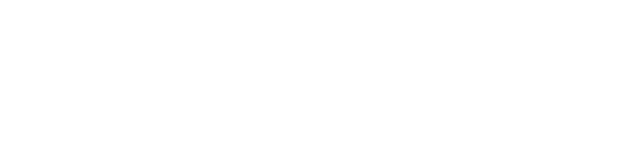
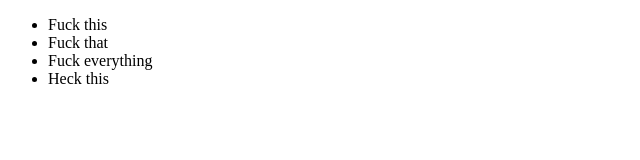
Before and after one commit to samascher/test-merge, a plain HTML site: page index.html in a window 1280 px wide. Shown: the whole page, without its empty margins (0-640 px from the left). Drawn offline with Linux system fonts and the light colour scheme.

Commit message:
changed readme.md and html

```diff
--- a/index.html
+++ b/index.html
@@ -1,9 +1,14 @@
 <!DOCTYPE html>
 <html>
 <head>
-	<title></title>
+	<title>Fuck the world</title>
 </head>
 <body>
-
+	<ul>
+		<li>Fuck this</li>
+		<li>Fuck that</li>
+		<li>Fuck everything</li>
+		<li>Heck this</li>
+	</ul>
 </body>
 </html>
```
Also changed, not shown: 1 other file.
